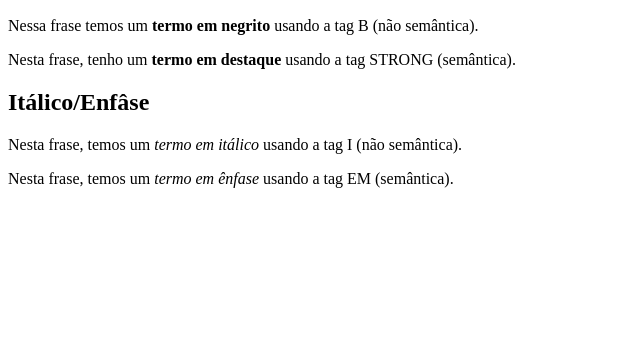
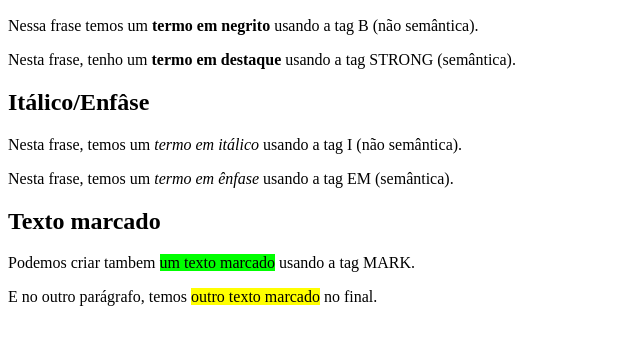
Before and after one commit to thiagoamaraloliveira/HTML-CSS-JAVASCRIPT, a plain HTML site: page html-css/exercicios/ex008/index.html in a window 1280 px wide. Shown: the part 110-454 px from the top of the page, without its empty margins (0-640 px from the left). Drawn offline with Linux system fonts and the light colour scheme.

Commit message:
Update index.html
Utilização do MARK

```diff
--- a/html-css/exercicios/ex008/index.html
+++ b/html-css/exercicios/ex008/index.html
@@ -14,6 +14,9 @@
     <h2>Itálico/Enfâse</h2>
     <p>Nesta frase, temos um <i>termo em itálico</i> usando a tag I (não semântica).</p>
     <p>Nesta frase, temos um <em>termo em ênfase</em> usando a tag EM (semântica).</p>
+    <h2>Texto marcado</h2>
+    <p>Podemos criar tambem <mark style="background-color:lime"> um texto marcado</mark> usando a tag MARK.</p>
+    <p>E no outro parágrafo, temos <mark>outro texto marcado</mark> no final.</p>
 
 </body>
 </html>
```
